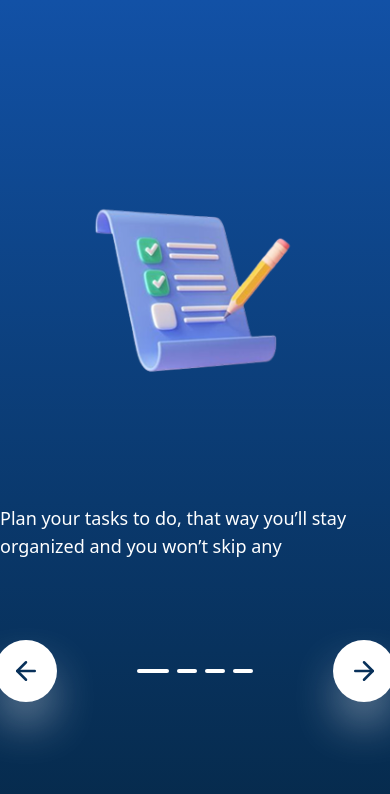
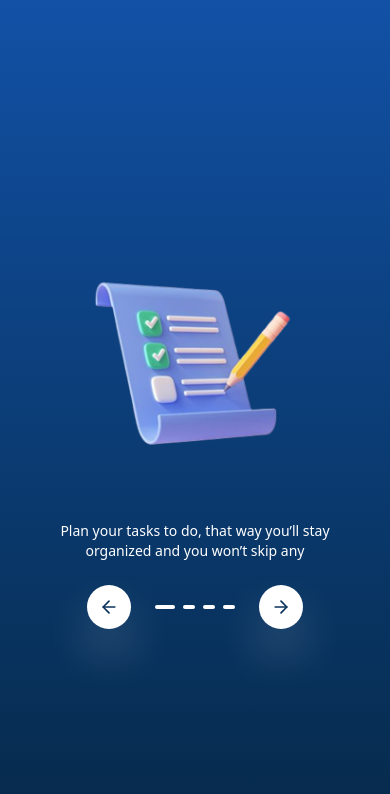
Before and after one commit to sagarpatra99/Full-Stack-Todo-App, a React (Vite) app in the folder Frontend/: page /service1 in a window 390 px wide. Shown: the top 794 px of the page. Built offline with nearby package versions, Linux system fonts and the light colour scheme.

Commit message:
service1 page solved

```diff
--- a/Frontend/src/components/pages/Service1.jsx
+++ b/Frontend/src/components/pages/Service1.jsx
@@ -6,35 +6,35 @@ export const Service1 = () => {
   const params = useLocation();
 
   return (
-    <div className="min-h-screen bg-linear-to-b from-[#1251A6] to-[#062949] flex items-center flex-col gap-20 justify-center sm:justify-between py-25 text-white">
-      <img src={service1Img} alt="" />
-      <p className="text-lg">
+    <div className="min-h-screen bg-linear-to-b from-[#1251A6] to-[#062949] flex items-center flex-col gap-6 sm:gap-20 justify-center sm:justify-between py-25 text-white">
+      <img src={service1Img} alt="" className=" sm:h-60" />
+      <p className="text-center text-sm sm:text-lg px-10">
         Plan your tasks to do, that way you’ll stay organized and you won’t skip
         any
       </p>
-      <div className="flex items-center gap-20">
+      <div className="flex items-center gap-6 sm:gap-20">
         <Link to={"/"}>
-          <div className="bg-white p-4 rounded-full cursor-pointer shadow-2xl hover:shadow-lg duration-300 shadow-gray-200">
-            <ArrowLeft size={30} className="text-[#08315A]" />
+          <div className="bg-white p-3 sm:p-4 rounded-full cursor-pointer shadow-2xl hover:shadow-lg duration-300 shadow-gray-200">
+            <ArrowLeft className="text-[#08315A] h-5 w-5" />
           </div>
         </Link>
         <div className="flex items-center gap-2">
           <div
-            className={`h-1 bg-white rounded-full ${params.pathname === "/service1" ? "w-8" : "w-5"}`}
+            className={`h-1 bg-white rounded-full ${params.pathname === "/service1" ? "w-5 sm:w-8" : "w-3 sm:w-5"}`}
           ></div>
           <div
-            className={`h-1 bg-white rounded-full ${params.pathname === "/service2" ? "w-8" : "w-5"}`}
+            className={`h-1 bg-white rounded-full ${params.pathname === "/service2" ? "w-5 sm:w-8" : "w-3 sm:w-5"}`}
           ></div>
           <div
-            className={`h-1 bg-white rounded-full ${params.pathname === "/service3" ? "w-8" : "w-5"}`}
+            className={`h-1 bg-white rounded-full ${params.pathname === "/service3" ? "w-5 sm:w-8" : "w-3 sm:w-5"}`}
           ></div>
           <div
-            className={`h-1 bg-white rounded-full ${params.pathname === "/service4" ? "w-8" : "w-5"}`}
+            className={`h-1 bg-white rounded-full ${params.pathname === "/service4" ? "w-5 sm:w-8" : "w-3 sm:w-5"}`}
           ></div>
         </div>
         <Link to={"/service2"}>
-          <div className="bg-white p-4 rounded-full cursor-pointer shadow-2xl hover:shadow-lg duration-300 shadow-gray-200">
-            <ArrowRight size={30} className="text-[#08315A]" />
+          <div className="bg-white p-3 sm:p-4 rounded-full cursor-pointer shadow-2xl hover:shadow-lg duration-300 shadow-gray-200">
+            <ArrowRight className="text-[#08315A] h-5 w-5" />
           </div>
         </Link>
       </div>
```
